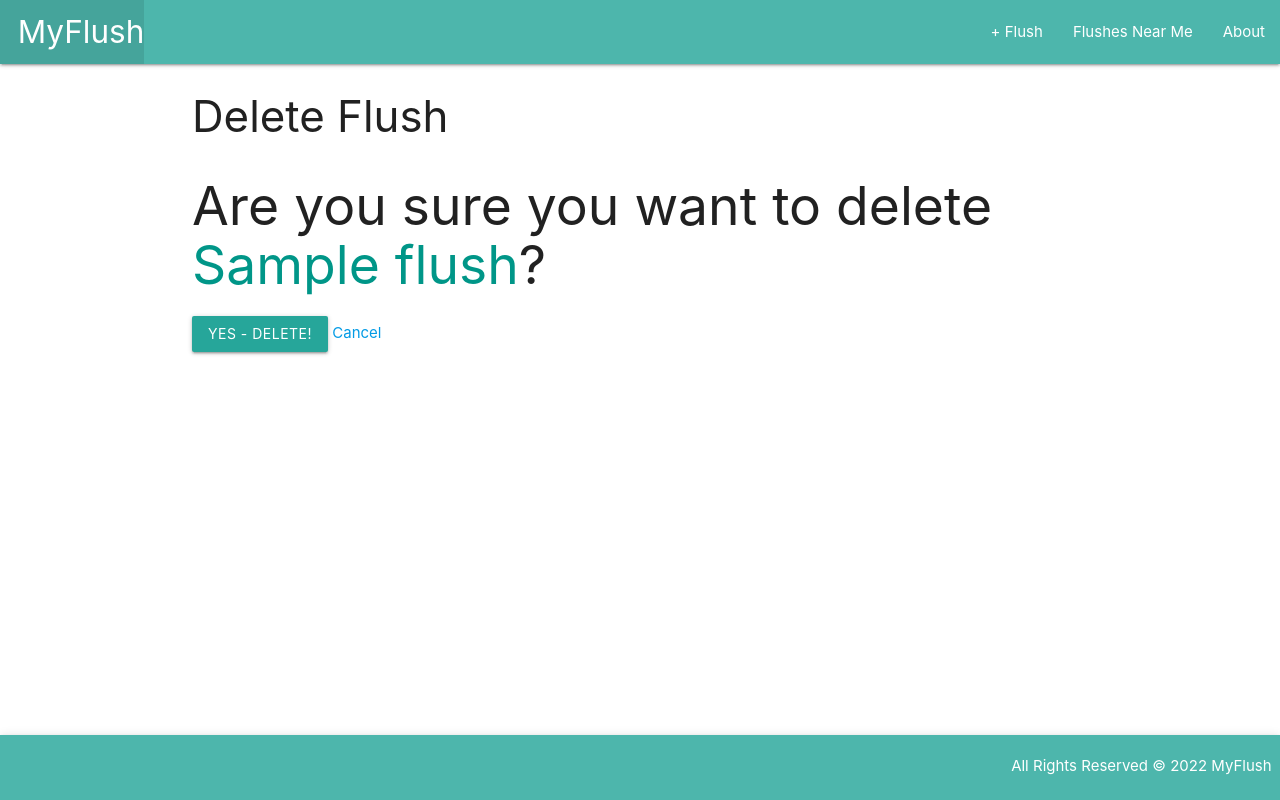
After one commit to germanokuerten/myflush, a Django app: page /flushes/1/delete/ in a window 1280 px wide. The commit adds this page. Run offline with Django 4.2, Linux system fonts and the light colour scheme; tables that the repository leaves empty hold one stand-in row (values such as "Sample post").

Commit message:
flush update and flush delete class based views created

```diff
--- a/main_app/templates/base.html
+++ b/main_app/templates/base.html
@@ -23,7 +23,7 @@
           <li><a href="/" class="left brand-logo">&nbsp;&nbsp;MyFlush</a></li>
         </ul>
         <ul class="right">
-            <li><a href="{% url 'flushes_create' %}">Add a Flush</a></li>
+            <li><a href="{% url 'flushes_create' %}">+ Flush</a></li>
             <li><a href="/flushes">Flushes Near Me</a></li>
             <li><a href="/about">About</a></li>
         </ul>
@@ -39,7 +39,8 @@
 
   <!-- Footer -->
   <footer class="z-depth-2 page-footer teal lighten-2">
-    <div class="right">All Rights Reserved, &copy; 2022 MyFlush &nbsp;</div>
+    <div class="right">All Rights Reserved &copy; 2022 MyFlush &nbsp;</div>
+    <br><br>
   </footer>
 </body>
 </html>
--- a/main_app/templates/flushes/detail.html
+++ b/main_app/templates/flushes/detail.html
@@ -14,6 +14,10 @@
       <p>Price: Free Flush</p>
     {% endif %}
   </div>
+  <div class="card-action">
+    <a href="{% url 'flushes_update' flush.id %}">Edit</a>
+    <a href="{% url 'flushes_delete' flush.id %}">Delete</a>
+  </div>
 </div>
 
 {% endblock %}
--- /dev/null
+++ b/main_app/templates/main_app/flush_confirm_delete.html
@@ -0,0 +1,13 @@
+{% extends 'base.html' %}
+
+{% block content %}
+  <h3>Delete Flush</h3>
+
+  <h2>Are you sure you want to delete <span class="teal-text">{{ object.name }}</span>?</h2>
+
+  <form action="" method="POST">
+    {% csrf_token %}
+    <input type="submit" value="Yes - Delete!" class="btn">
+    <a href="{% url 'detail' flush.id %}">Cancel</a>
+  </form>
+{% endblock %}
--- a/main_app/urls.py
+++ b/main_app/urls.py
@@ -7,4 +7,6 @@ urlpatterns = [
     path('flushes/', views.flushes_index, name='flushes'),
     path('flushes/<int:flush_id>/', views.flushes_detail, name='detail'),
     path('flushes/create/', views.FlushCreate.as_view(), name='flushes_create'),
+    path('flushes/<int:pk>/update/', views.FlushUpdate.as_view(), name='flushes_update'),
+    path('flushes/<int:pk>/delete/', views.FlushDelete.as_view(), name='flushes_delete'),
 ]
--- a/main_app/views.py
+++ b/main_app/views.py
@@ -1,6 +1,6 @@
 from django.shortcuts import render
 from django.http import HttpResponse
-from django.views.generic.edit import CreateView
+from django.views.generic.edit import CreateView, UpdateView, DeleteView
 from .models import Flush
 
 
@@ -24,3 +24,13 @@ def flushes_detail(request, flush_id):
 class FlushCreate(CreateView):
     model = Flush
     fields = '__all__'
+    success_url = '/flushes/'
+
+class FlushUpdate(UpdateView):
+    model = Flush
+    # Let's disallow the renaming of a cat by excluding the name field!
+    fields = '__all__'
+
+class FlushDelete(DeleteView):
+    model = Flush
+    success_url = '/flushes/'
```
Also changed, not shown: main_app/templates/main_app/flush_form.html (added, +20 -0 lines).
